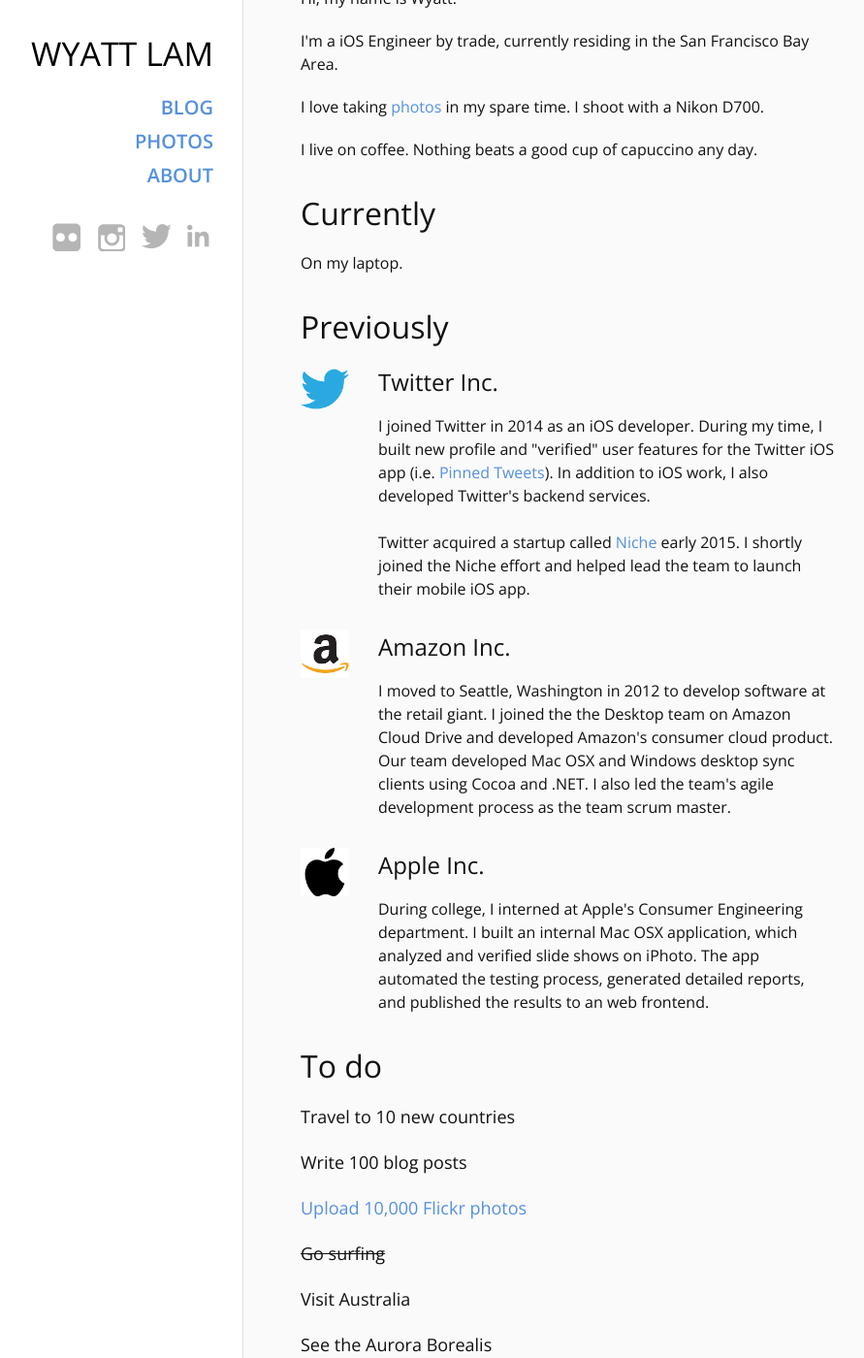
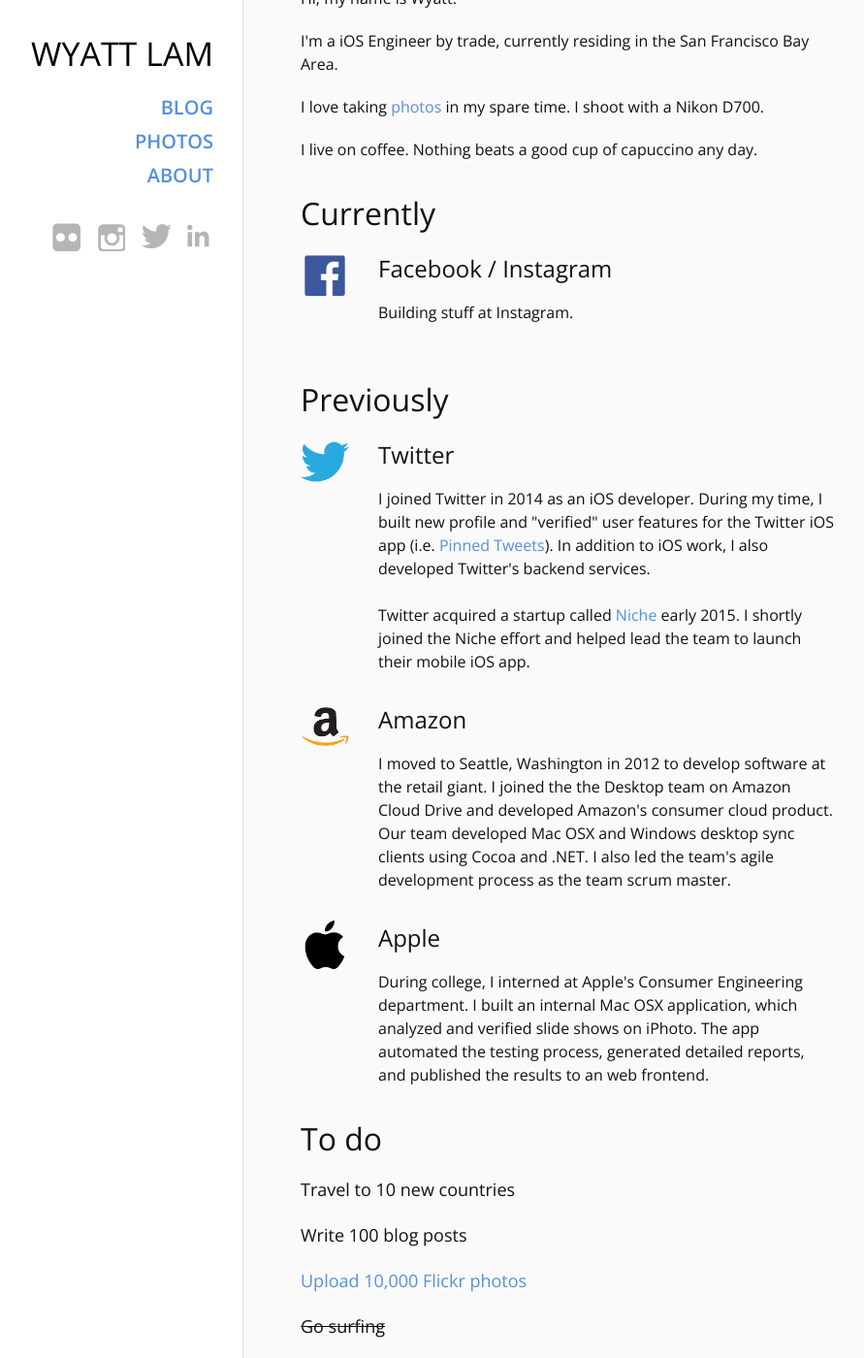
Before and after one commit to wyattlam1/wyattlam1.github.io, a Jekyll site: the page built from about/index.html, in a window 1280 px wide and 1400 px high, scrolled down 463 px. Shown: the whole window at 97% size, without its empty margins (40-931 px from the left). Built offline with Jekyll 4.4.1, drawn with Linux system fonts in a browser that asks for light colours.

Commit message:
Updated About to include Facebook;  Changed about logos into pngs for transparency

```diff
--- a/about/index.html
+++ b/about/index.html
@@ -22,15 +22,23 @@
 
 		<div class="about-section-container">
 			<h1>Currently</h1>
-			On my laptop.
+			<div class="job-container">
+				<img class="logo" src="{{ site.baseurl }}/resources/logo-facebook.png" />
+				<div class="description-container">
+					<h2>Facebook / Instagram</h2>
+					<span>
+						Building stuff at Instagram.
+					</span>
+				</div>
+			</div>
 		</div>
-
+		<br>
 		<div class="about-section-container">
 			<h1>Previously</h1>
 			<div class="job-container">
 				<img class="logo" src="{{ site.baseurl }}/resources/logo-twitter.png" />
 				<div class="description-container">
-					<h2>Twitter Inc.</h2>
+					<h2>Twitter</h2>
 					<span>
 						I joined Twitter in 2014 as an iOS developer. During my time, I built new profile and "verified" user features for the Twitter iOS app (i.e. <a href="http://thenextweb.com/twitter/2015/08/27/twitter-now-lets-you-pin-tweets-to-the-top-of-your-profile-on-ios-and-android/" target="_blank">Pinned Tweets</a>).  In addition to iOS work, I also developed Twitter's backend services.
 						<br><br>
@@ -39,9 +47,9 @@
 				</div>
 			</div>
 			<div class="job-container">
-				<img class="logo" src="{{ site.baseurl }}/resources/logo-amazon.jpg" />
+				<img class="logo" src="{{ site.baseurl }}/resources/logo-amazon.png" />
 				<div class="description-container">
-					<h2>Amazon Inc.</h2>
+					<h2>Amazon</h2>
 					<span>
 						I moved to Seattle, Washington in 2012 to develop software at the retail giant. I joined the the Desktop team on Amazon Cloud Drive and developed Amazon's consumer cloud product. Our team developed Mac OSX and Windows desktop sync clients using Cocoa and .NET. I also led the team's agile development process as the team scrum master.
 					</span>
@@ -50,7 +58,7 @@
 			<div class="job-container">
 				<img class="logo" src="{{ site.baseurl }}/resources/logo-apple.png" />
 				<div class="description-container">
-					<h2>Apple Inc.</h2>
+					<h2>Apple</h2>
 					<span>
 						During college, I interned at Apple's Consumer Engineering department. I built an internal Mac OSX application, which analyzed and verified slide shows on iPhoto. The app automated the testing process, generated detailed reports, and published the results to an web frontend.
 					</span>
```
Also changed, not shown: resources/logo-amazon.jpg (deleted), resources/logo-amazon.png (added), resources/logo-apple.png, resources/logo-facebook.png (added).
